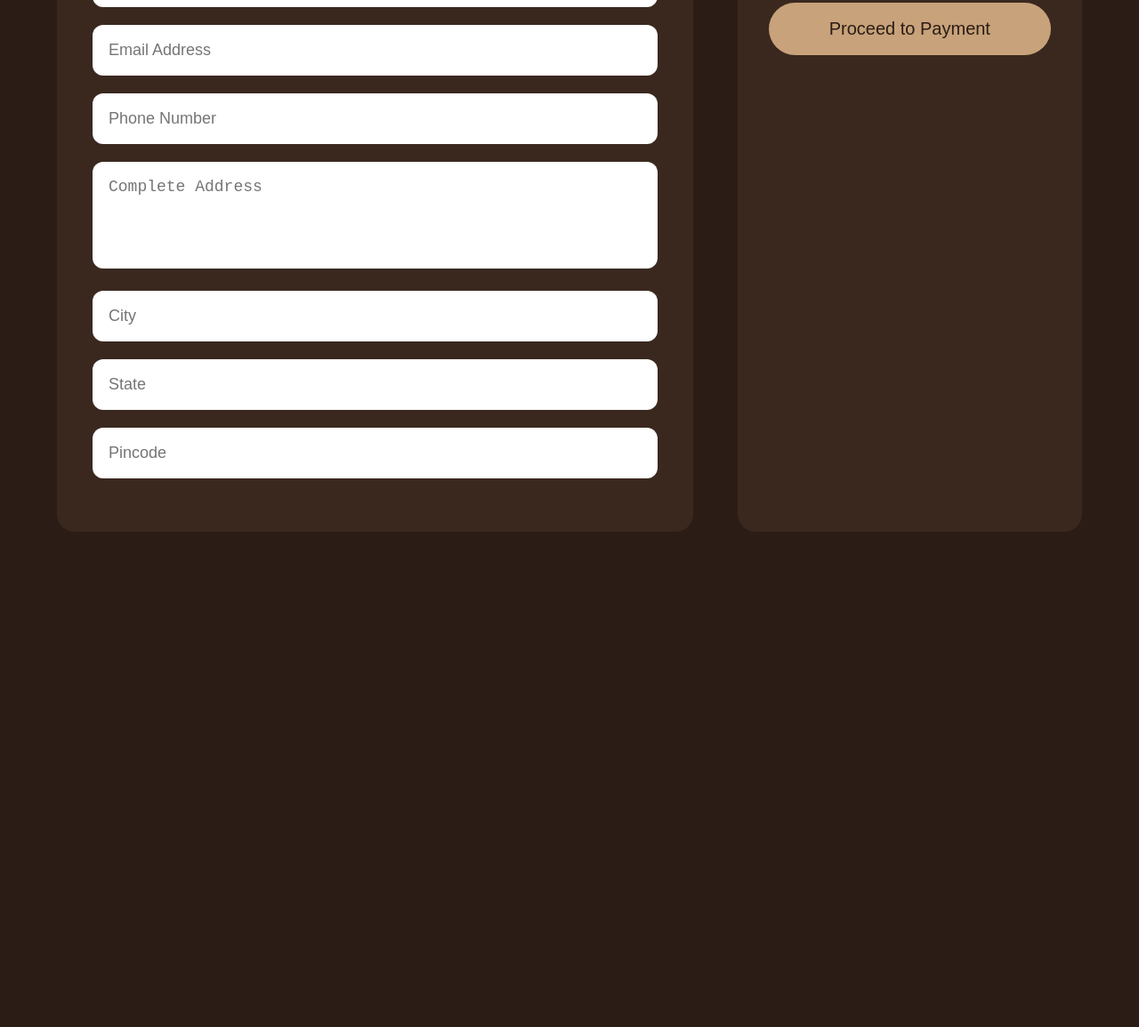
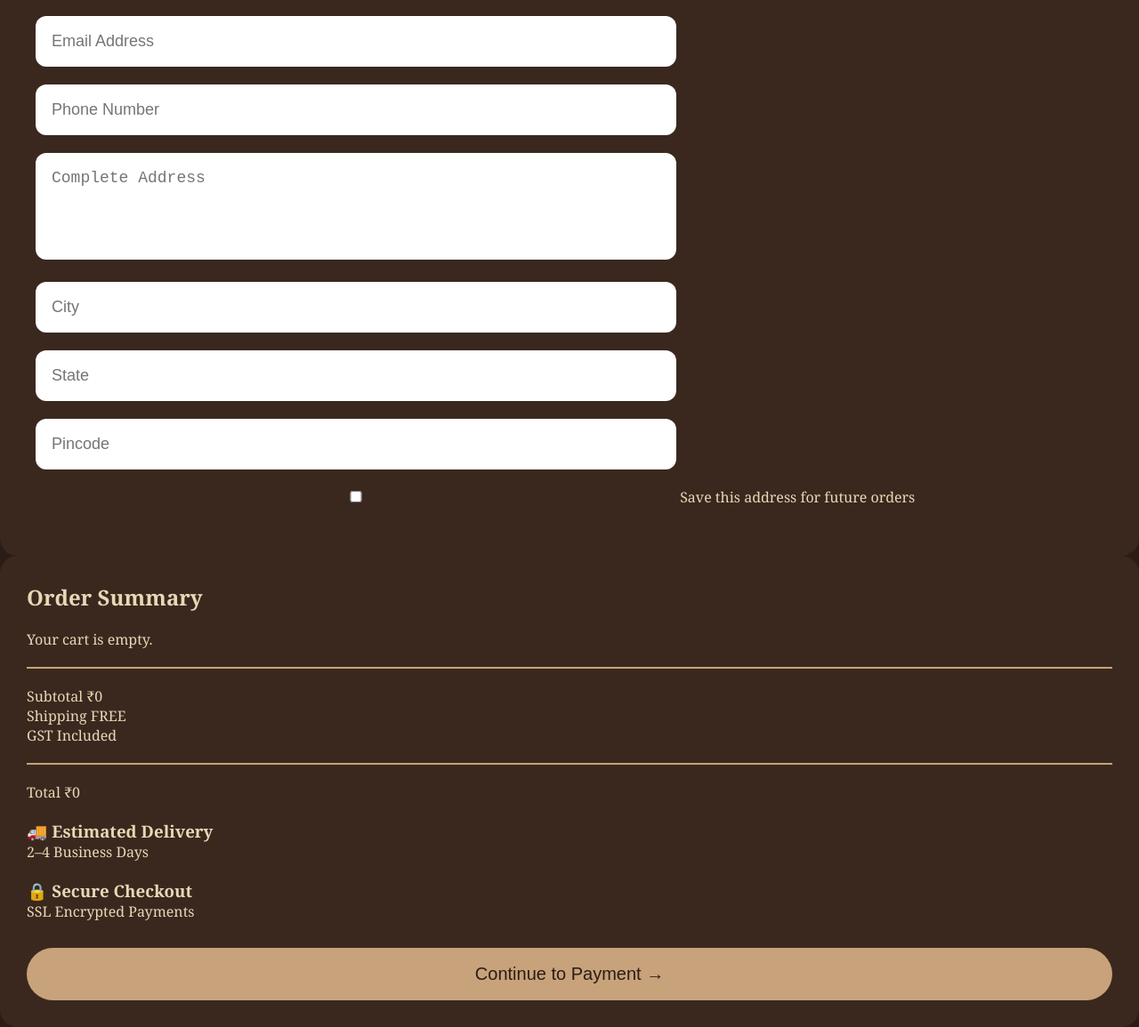
Before and after one commit to paimon2418/frutos-secos, a plain HTML site: page checkout.html in a window 1280 px wide. Shown: the part 272-1427 px from the top of the page at 89% size. Before the commit the page ends 870 px from the top, so only its background shows below. Drawn offline with Linux system fonts and the light colour scheme.

Commit message:
Add files via upload

```diff
--- a/checkout.css
+++ b/checkout.css
@@ -47,18 +47,36 @@ nav ul li a{
 }
 
 .checkout-container{
-    width:90%;
-    margin:auto;
-    display:flex;
-    justify-content:space-between;
-    gap:50px;
+
+   .checkout-container{
+
+    width:95%;
+
+    margin:40px auto;
+
+    display:grid;
+
+    grid-template-columns:2fr 1fr;
+
+    gap:30px;
+
+    align-items:start;
+
+}
+
 }
 
 .customer-details{
-    flex:2;
+
+
+    flex:3;
+
     background:#3A281F;
+
     padding:40px;
+
     border-radius:20px;
+
 }
 
 .customer-details h1{
@@ -67,7 +85,7 @@ nav ul li a{
 
 .customer-details input,
 .customer-details textarea{
-    width:100%;
+    width:60%;
     margin-bottom:20px;
     padding:18px;
     border:none;
@@ -81,14 +99,20 @@ nav ul li a{
 }
 
 .order-summary{
-    flex:1;
+
     background:#3A281F;
-    padding:35px;
+
+    padding:30px;
+
     border-radius:20px;
+
     position:sticky;
+
     top:120px;
+
+    width:100%;
+
 }
-
 .order-summary h2{
     margin-bottom:20px;
 }
@@ -115,3 +139,61 @@ nav ul li a{
     font-size:20px;
     cursor:pointer;
 }
+.delivery-box,
+.secure-box{
+
+    margin-top:25px;
+
+    background:#2B1D16;
+
+    padding:20px;
+
+    border-radius:15px;
+
+}
+
+.delivery-box h3,
+.secure-box h3{
+
+    color:#C8A27A;
+
+    margin-bottom:10px;
+
+}
+
+.delivery-box p,
+.secure-box p{
+
+    font-size:18px;
+
+}
+
+#place-order{
+
+    width:100%;
+
+    padding:18px;
+
+    margin-top:30px;
+
+    background:#C8A27A;
+
+    color:#2B1D16;
+
+    border:none;
+
+    border-radius:35px;
+
+    font-size:20px;
+
+    cursor:pointer;
+
+    transition:.3s;
+
+}
+
+#place-order:hover{
+
+    transform:scale(1.03);
+
+}
--- a/checkout.html
+++ b/checkout.html
@@ -1,9 +1,12 @@
 <!DOCTYPE html>
-<html>
+<html lang="en">
 
 <head>
 
-    <title>Checkout - Frutos Secos</title>
+    <meta charset="UTF-8">
+    <meta name="viewport" content="width=device-width, initial-scale=1.0">
+
+    <title>Checkout | Frutos Secos</title>
 
     <link rel="stylesheet" href="checkout.css">
 
@@ -13,11 +16,7 @@
 
     <nav>
 
-        <div class="logo">
-
-            FRUTOS SECOS
-
-        </div>
+        <div class="logo">FRUTOS SECOS</div>
 
         <ul>
 
@@ -31,7 +30,7 @@
 
     </nav>
 
-    <div class="checkout-container">
+    <section class="checkout">
 
         <div class="customer-details">
 
@@ -45,11 +44,23 @@
 
             <textarea placeholder="Complete Address"></textarea>
 
-            <input type="text" placeholder="City">
+            <div class="address-row">
 
-            <input type="text" placeholder="State">
+                <input type="text" placeholder="City">
 
-            <input type="text" placeholder="Pincode">
+                <input type="text" placeholder="State">
+
+                <input type="text" placeholder="Pincode">
+
+            </div>
+
+            <label class="checkbox">
+
+                <input type="checkbox">
+
+                Save this address for future orders
+
+            </label>
 
         </div>
 
@@ -61,23 +72,65 @@
 
             <hr>
 
-            <h3>
+            <div class="price-row">
 
-                Total
+                <span>Subtotal</span>
+
+                <span id="subtotal">₹0</span>
+
+            </div>
+
+            <div class="price-row">
+
+                <span>Shipping</span>
+
+                <span>FREE</span>
+
+            </div>
+
+            <div class="price-row">
+
+                <span>GST</span>
+
+                <span>Included</span>
+
+            </div>
+
+            <hr>
+
+            <div class="price-row total">
+
+                <span>Total</span>
 
                 <span id="checkout-total">₹0</span>
 
-            </h3>
+            </div>
+
+            <div class="info-box">
+
+                <h3>🚚 Estimated Delivery</h3>
+
+                <p>2–4 Business Days</p>
+
+            </div>
+
+            <div class="info-box">
+
+                <h3>🔒 Secure Checkout</h3>
+
+                <p>SSL Encrypted Payments</p>
+
+            </div>
 
             <button id="place-order">
 
-                Proceed to Payment
+                Continue to Payment →
 
             </button>
 
         </div>
 
-    </div>
+    </section>
 
     <script src="checkout.js"></script>
 
--- a/checkout.js
+++ b/checkout.js
@@ -1,37 +1,42 @@
 let cart = JSON.parse(localStorage.getItem("cart")) || [];
 
-let checkoutItems = document.getElementById("checkout-items");
+const checkoutItems = document.getElementById("checkout-items");
+const subtotal = document.getElementById("subtotal");
+const total = document.getElementById("checkout-total");
 
-let total = 0;
+let grandTotal = 0;
 
-cart.forEach(item=>{
+if(cart.length === 0){
 
-    total += item.price * item.quantity;
+    checkoutItems.innerHTML = "<p>Your cart is empty.</p>";
 
-    checkoutItems.innerHTML += `
+}else{
 
-    <p>
+    cart.forEach(item => {
 
-        ${item.name} × ${item.quantity}
+        grandTotal += item.price * item.quantity;
 
-        <span style="float:right;">₹${item.price * item.quantity}</span>
+        checkoutItems.innerHTML += `
 
-    </p>
+        <div class="checkout-item">
 
-    <br>
+            <span>${item.name} × ${item.quantity}</span>
 
-    `;
+            <span>₹${item.price * item.quantity}</span>
 
-});
+        </div>
 
-document.getElementById("checkout-total").innerHTML="₹"+total;
+        `;
 
-document.getElementById("place-order").onclick=function(){
+    });
 
-    alert("Order Placed Successfully!");
+}
 
-    localStorage.removeItem("cart");
+subtotal.innerHTML = "₹" + grandTotal;
+total.innerHTML = "₹" + grandTotal;
 
-  window.location.href="payment.html";";
+document.getElementById("place-order").onclick = function(){
+
+    window.location.href = "payment.html";
 
 };
--- a/contact.css
+++ b/contact.css
@@ -2,141 +2,279 @@
     margin:0;
     padding:0;
     box-sizing:border-box;
+    font-family:Georgia, serif;
 }
 
 body{
+    background:#2B1D16;
+    color:#E8D8B5;
+}
 
-    background-color:#2B1D16;
+/* ================= NAVBAR ================= */
 
-    font-family:Georgia, serif;
+nav{
+    position:fixed;
+    top:0;
+    left:0;
+    width:100%;
+    height:90px;
+    background:#C8A27A;
+    display:flex;
+    justify-content:space-between;
+    align-items:center;
+    padding:0 80px;
+    z-index:1000;
+}
+
+.logo{
+    color:#2B1D16;
+    font-size:32px;
+    font-weight:bold;
+    letter-spacing:2px;
+}
+
+nav ul{
+    display:flex;
+    list-style:none;
+}
+
+nav ul li{
+    margin-left:40px;
+}
+
+nav ul li a{
+    text-decoration:none;
+    color:#2B1D16;
+    font-size:20px;
+    font-weight:bold;
+}
+
+/* ================= CHECKOUT ================= */
+
+.checkout{
+
+    width:92%;
+    margin:140px auto 60px;
+
+    display:grid;
+
+    grid-template-columns:2fr 1fr;
+
+    gap:40px;
+
+    align-items:start;
+
+}
+
+/* LEFT SIDE */
+
+.customer-details{
+
+    background:#3A281F;
+
+    padding:45px;
+
+    border-radius:20px;
+
+}
+
+.customer-details h1{
+
+    margin-bottom:35px;
+
+    font-size:42px;
+
+}
+
+.customer-details input,
+.customer-details textarea{
+
+    width:100%;
+
+    padding:18px;
+
+    margin-bottom:20px;
+
+    border:none;
+
+    border-radius:12px;
+
+    font-size:18px;
+
+    outline:none;
+
+}
+
+.customer-details textarea{
+
+    height:140px;
+
+    resize:none;
+
+}
+
+.address-row{
+
+    display:grid;
+
+    grid-template-columns:1fr 1fr 1fr;
+
+    gap:15px;
+
+}
+
+.checkbox{
+
+    display:flex;
+
+    align-items:center;
+
+    gap:12px;
+
+    margin-top:15px;
+
+    font-size:18px;
+
+}
+
+.checkbox input{
+
+    width:18px;
+
+    height:18px;
+
+}
+
+/* RIGHT SIDE */
+
+.order-summary{
+
+    background:#3A281F;
+
+    padding:35px;
+
+    border-radius:20px;
+
+    position:sticky;
+
+    top:120px;
+
+}
+
+.order-summary h2{
+
+    font-size:32px;
+
+    margin-bottom:25px;
+
+}
+
+.price-row{
+
+    display:flex;
+
+    justify-content:space-between;
+
+    margin:18px 0;
+
+    font-size:20px;
+
+}
+
+.total{
+
+    font-size:28px;
+
+    font-weight:bold;
+
+}
+
+hr{
+
+    border:1px solid rgba(255,255,255,.15);
+
+    margin:20px 0;
+
+}
+
+.info-box{
+
+    background:#2B1D16;
+
+    padding:18px;
+
+    border-radius:15px;
+
+    margin-top:20px;
+
+}
+
+.info-box h3{
+
+    color:#C8A27A;
+
+    margin-bottom:10px;
+
+}
+
+.info-box p{
 
     color:#E8D8B5;
 
 }
 
-.contact-container{
+/* BUTTON */
 
-    width:1000px;
+#place-order{
 
-    margin:auto;
+    display:block;
 
-    text-align:center;
+    width:240px;
 
-    padding-top:120px;
+    margin:35px auto 0;
+
+    padding:16px;
+
+    border:none;
+
+    border-radius:40px;
+
+    background:#C8A27A;
+
+    color:#2B1D16;
+
+    font-size:18px;
+
+    font-weight:bold;
+
+    cursor:pointer;
+
+    transition:.3s;
 
 }
 
-.contact-container h1{
+#place-order:hover{
 
-    font-size:100px;
-
-    letter-spacing:5px;
+    transform:scale(1.05);
 
 }
 
-.contact-container h2{
+/* PRODUCTS */
 
-    color:#C8A27A;
+#checkout-items{
 
-    margin-top:20px;
-
-    font-size:40px;
-
-    font-style:italic;
+    margin-bottom:20px;
 
 }
 
-.contact-info{
-
-    margin-top:80px;
-
-}
-
-.contact-info h3{
-
-    color:#C8A27A;
-
-    font-size:32px;
-
-    margin-top:40px;
-
-}
-
-.contact-info p{
-
-    margin-top:15px;
-
-    font-size:24px;
-
-    line-height:1.8;
-
-}
-nav{
-
-    position:fixed;
-
-    top:0;
-
-    left:0;
-
-    width:100%;
-
-    background:#C8A27A;
+.checkout-item{
 
     display:flex;
 
     justify-content:space-between;
 
-    align-items:center;
+    margin:15px 0;
 
-    padding:20px 80px;
-
-    z-index:1000;
+    font-size:18px;
 
 }
-
-.logo{
-
-    color:#2B1D16;
-
-    font-size:32px;
-
-    font-weight:bold;
-
-    letter-spacing:3px;
-
-}
-
-nav ul{
-
-    display:flex;
-
-    list-style:none;
-
-}
-
-nav ul li{
-
-    margin-left:40px;
-
-}
-
-nav ul li a{
-
-    text-decoration:none;
-
-    color:#2B1D16;
-
-    font-size:20px;
-
-    font-weight:bold;
-
-    transition:0.3s;
-
-}
-
-nav ul li a:hover{
-
-    color:white;a
-
-}
```
Also changed, not shown: New Text Document.txt (added, +14 -0 lines), 3 other files.
